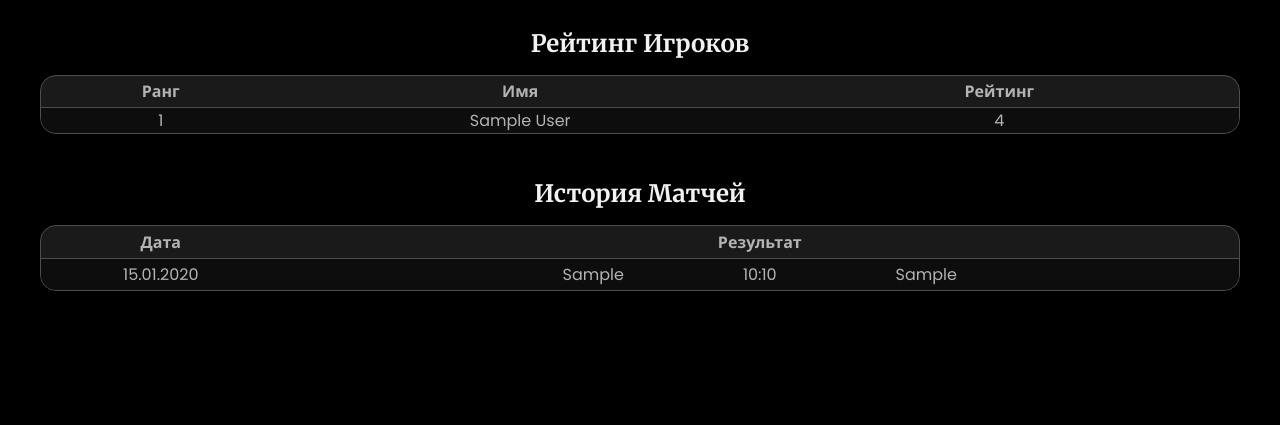
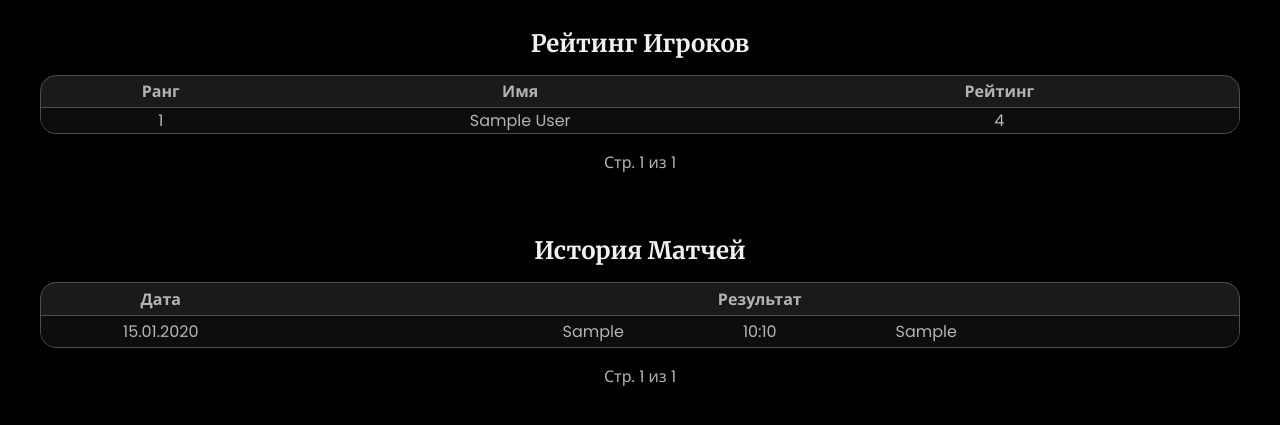
Before and after one commit to Vleforn/table-tennis-elo-rating, a Django app: page / in a window 1280 px wide. Shown: the part 80-505 px from the top of the page. Run offline with Django 5.2, Linux system fonts and the light colour scheme; tables that the repository leaves empty hold one stand-in row (values such as "Sample post").

Commit message:
feat: pagination

```diff
--- a/app/website/static/style.css
+++ b/app/website/static/style.css
@@ -85,6 +85,31 @@ header .right a {
 
 header .burger {
     display: none;
+}
+
+.messages {
+    display: flex;
+    flex-direction: column;
+    width: 300px;
+    position: fixed;
+    margin: 0 auto;
+    top: 6rem;
+    left: 0;
+    right: 0;
+}
+
+.message {
+    display: none;
+    flex-direction: row;
+    padding: 1rem;
+    justify-content: space-between;
+    background-color: pink;
+    border: 0.1em solid var(--border);
+    border-radius: 1em;
+}
+
+.message p {
+    color: black;
 }
 
 section {
@@ -555,3 +580,40 @@ section {
         flex: 1 1 0;
     }
 }
+
+.pagination {
+    display: flex;
+    justify-content: center;
+    padding: 1rem;
+}
+.pagination .prev {
+    display: flex;
+    justify-content: right;
+    flex: 1;
+    gap: 1rem;
+}
+.pagination .current {
+    display: flex;
+    justify-content: center;
+    padding: 0 1rem;
+}
+
+.pagination .next {
+    display: flex;
+    justify-content: left;
+    flex: 1;
+    gap: 1rem;
+}
+
+.pagination .prev a,
+.pagination .next a {
+    color: var(--text-muted);
+    text-decoration: none;
+    background-color: var(--bg-light);
+    border-radius: 1rem;
+    border-color: var(--border);
+    border-width: 0.1em;
+    border-style: solid;
+    width: 2rem;
+    text-align: center;
+}
--- a/app/website/templates/home.html
+++ b/app/website/templates/home.html
@@ -6,7 +6,7 @@
         <h2>Рейтинг Игроков</h2>
     </div>
 
-    {% if players %}
+    {% if players_page_obj %}
     <table class="table-players">
         <colgroup>
             <col class="col-rank">
@@ -21,7 +21,7 @@
             </tr>
         </thead>
         <tbody>
-            {% for player in players %}
+            {% for player in players_page_obj %}
             <tr>
                 <td class="t-rank">{{ player.rank }}</td>
                 <td class="t-player">{{ player.first_name }} {{ player.last_name }}</td>
@@ -30,6 +30,24 @@
             {% endfor %}
         </tbody>
     </table>
+    <div class="pagination">
+            <span class="prev">
+                {% if players_page_obj.has_previous %}
+                    <a href="?players_page=1#player-section">◁</a>
+                    <a href="?players_page={{ players_page_obj.previous_page_number }}#player-section">◀</a>
+                {% endif %}
+            </span>
+            <span class="current">
+                Стр. {{ players_page_obj.number }} из {{ players_page_obj.paginator.num_pages }}
+            </span>
+            <span class="next">
+                {% if players_page_obj.has_next %}
+                    <a href="?players_page={{ players_page_obj.next_page_number }}#player-section">▶</a>
+                    <a href="?players_page={{ players_page_obj.paginator.num_pages }}#player-section">▷</a>
+            {% endif %}
+            </span>
+        <span>
+    </div>
     {% else %}
     <p>Данные отсутсвуют.</p>
     {% endif %}
@@ -76,7 +94,7 @@
         <h2>История Матчей</h2>
     </div>
 
-    {% if matches %}
+    {% if matches_page_obj %}
     <table class="table-matches">
         <colgroup>
             <col class="col-date">
@@ -93,7 +111,7 @@
             </tr>
         </thead>
         <tbody>
-            {% for match in matches %}
+            {% for match in matches_page_obj %}
             <tr>
                 <td class="t-date">{{ match.created_at|date:"d.m.Y"}}</td>
                 <td class="t-player1">{{ match.player_one.first_name}}</td>
@@ -103,6 +121,24 @@
             {% endfor %}
         </tbody>
     </table>
+    <div class="pagination">
+            <span class="prev">
+                {% if matches_page_obj.has_previous %}
+                    <a href="?matches_page=1#match-section">◁</a>
+                    <a href="?matches_page={{ matches_page_obj.previous_page_number }}#match-section">◀</a>
+                {% endif %}
+            </span>
+            <span class="current">
+                Стр. {{ matches_page_obj.number }} из {{ matches_page_obj.paginator.num_pages }}
+            </span>
+            <span class="next">
+                {% if matches_page_obj.has_next %}
+                    <a href="?matches_page={{ matches_page_obj.next_page_number }}#match-section">▶</a>
+                    <a href="?matches_page={{ matches_page_obj.paginator.num_pages }}#match-section">▷</a>
+            {% endif %}
+            </span>
+        <span>
+    </div>
     {% else %}
     <p>Данные отсутсвуют.</p>
     {% endif %}
--- a/app/website/views.py
+++ b/app/website/views.py
@@ -7,6 +7,7 @@ from .forms import AddPlayerForm, AddMatchForm, EloParameterForm
 from django.contrib import messages
 from .elo_calc import update_rating
 from .queries import get_curr_rating
+from django.core.paginator import Paginator
 
 def login_page(request):
     if request.method == 'POST':
@@ -53,8 +54,14 @@ def home(request):
             order_by=F('curr_rating').desc()
         )
     ).order_by('rank')
+    players_paginator = Paginator(players, 20)
+    players_page_number = request.GET.get('players_page', 1)
+    players_page_obj = players_paginator.get_page(players_page_number)
 
     matches = Match.objects.all().order_by('-created_at')
+    matches_paginator = Paginator(matches, 20)
+    matches_page_number = request.GET.get('matches_page', 1)
+    matches_page_obj = matches_paginator.get_page(matches_page_number)
 
     if request.user.is_authenticated:
         add_player_form = AddPlayerForm()
@@ -62,9 +69,9 @@ def home(request):
         return render(
             request,
             'home.html',
-            {'players': players, 'matches': matches, 'add_player_form': add_player_form, 'add_match_form': add_match_form})
+            {'players_page_obj': players_page_obj, 'matches_page_obj': matches_page_obj, 'add_player_form': add_player_form, 'add_match_form': add_match_form})
     else:
-        return render(request, 'home.html', {'players': players, 'matches': matches})
+        return render(request, 'home.html', {'players_page_obj': players_page_obj, 'matches_page_obj': matches_page_obj})
 
 def player(request):
     players = Player.objects.all()
```
